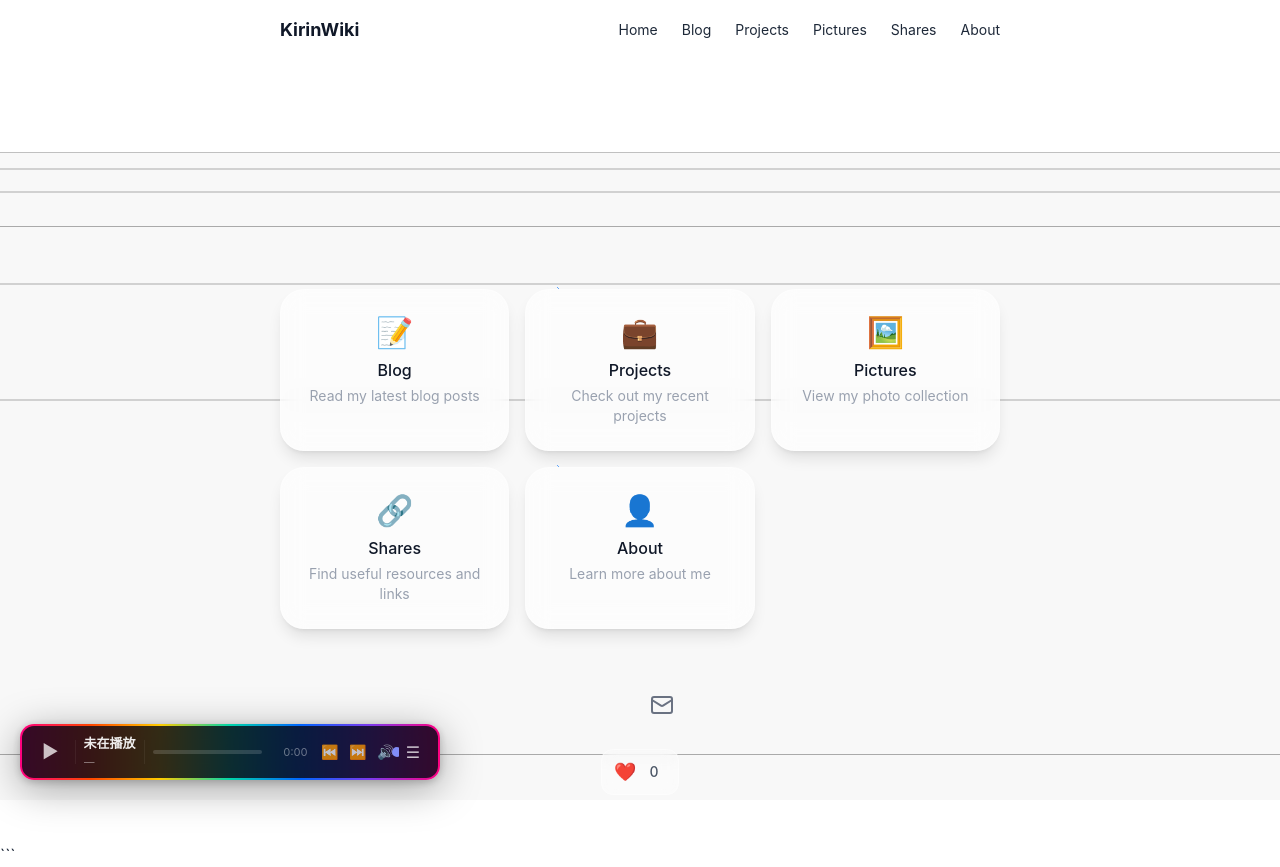
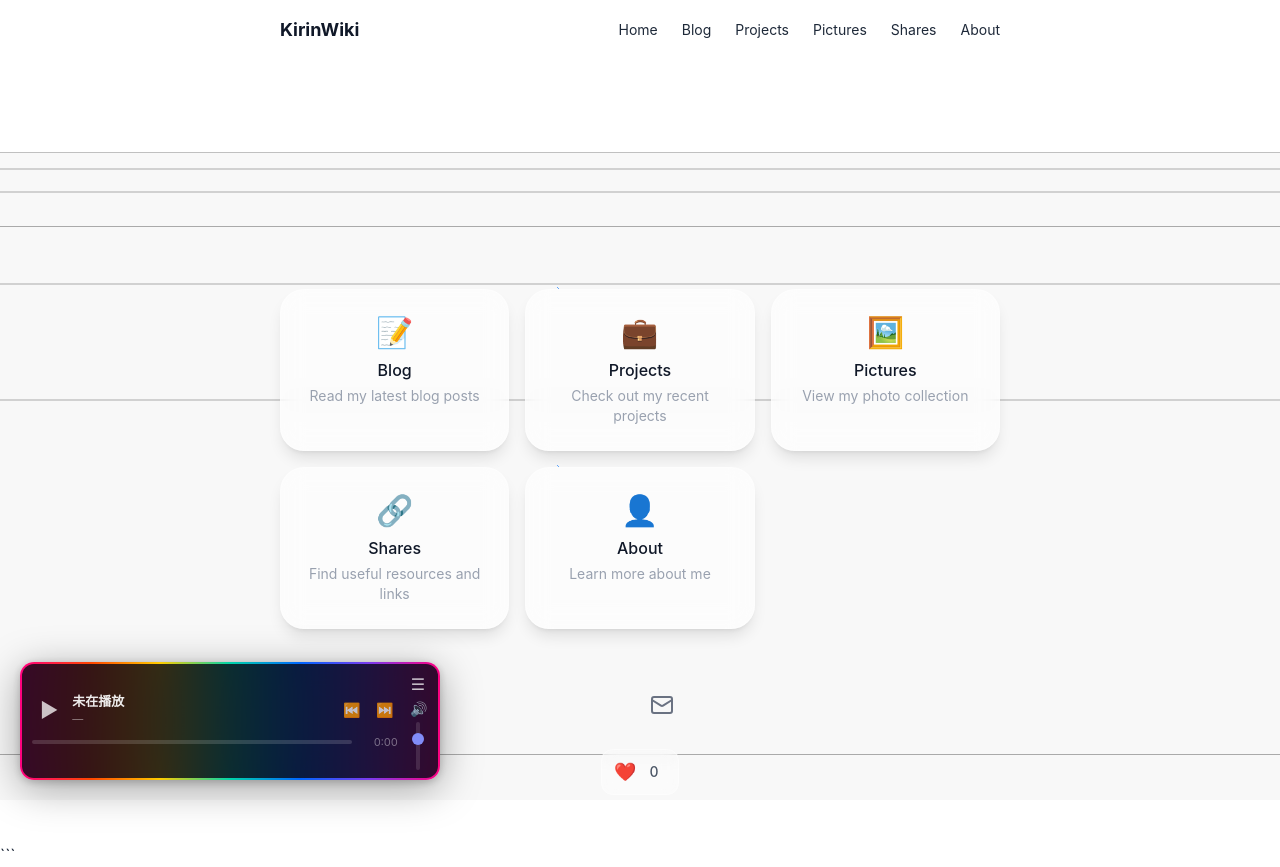
Before and after one commit to BoooSAMA/KirinWiki, an Astro site: page / in a window 1280 px wide. Built offline with nearby package versions, Linux system fonts and the light colour scheme; Astro itself is replaced by a stand-in of ours; no server answers; animation ran at ten frames a second.

Commit message:
feat: square bar layout, vertical volume slider

```diff
--- a/src/components/MusicPlayer.astro
+++ b/src/components/MusicPlayer.astro
@@ -15,34 +15,34 @@
     </div>
   </div>
 
-  <!-- 播放栏（带彩灯边框） -->
+  <!-- 播放栏（带彩灯边框，方形布局） -->
   <div id="player-bar">
     <div id="bar-border" class="bar-border"></div>
     <div class="bar-content">
+      <!-- 左半：主控制区 -->
+      <div class="bar-left">
+        <div class="bl-row">
           <button id="btn-play" class="ctrl-btn" title="播放/暂停">▶</button>
-
-      <div class="bar-divider"></div>
-
           <div class="bar-info">
             <div id="bar-title" class="bar-title">未在播放</div>
             <div id="bar-artist" class="bar-artist">—</div>
           </div>
-
-      <div class="bar-divider"></div>
-
-      <div class="bar-progress">
+          <button id="btn-prev" class="ctrl-btn sm" title="上一首">⏮</button>
+          <button id="btn-next" class="ctrl-btn sm" title="下一首">⏭</button>
+        </div>
+        <div class="bl-progress">
           <input type="range" id="bar-progress" min="0" max="1000" value="0" step="1">
           <span id="bar-time" class="bar-time">0:00</span>
         </div>
+      </div>
 
-      <div class="bar-controls">
-        <button id="btn-prev" class="ctrl-btn sm" title="上一首">⏮</button>
-        <button id="btn-next" class="ctrl-btn sm" title="下一首">⏭</button>
-        <span class="vol-wrap">
+      <!-- 右半：竖排音量 + 歌单 -->
+      <div class="bar-right">
+        <button id="btn-list" class="ctrl-btn" title="歌单">☰</button>
+        <div class="vol-vert">
           <button id="btn-vol" class="ctrl-btn sm" title="音量">🔊</button>
-          <input type="range" id="vol-slider" min="0" max="100" value="70" class="vol-slider">
-        </span>
-        <button id="btn-list" class="ctrl-btn" title="歌单">☰</button>
+          <input type="range" id="vol-slider" min="0" max="100" value="70" class="vol-slider-vert">
+        </div>
       </div>
     </div>
   </div>
@@ -158,7 +158,7 @@
 }
 .album-play:hover { color: #818cf8; background: rgba(129,140,248,0.12); }
 
-/* ─── 播放栏 ─── */
+/* ─── 播放栏（方形布局） ─── */
 #player-bar {
   position: relative;
   border-radius: 14px;
@@ -195,11 +195,28 @@
   backdrop-filter: blur(28px);
   -webkit-backdrop-filter: blur(28px);
   border-radius: 12px;
-  padding: 8px 12px;
+  padding: 8px 6px 8px 10px;
+  display: flex;
+  align-items: stretch;
+  gap: 6px;
+  z-index: 1;
+  min-height: 90px;
+}
+
+/* ─── 左半：主控制区 ─── */
+.bar-left {
+  flex: 1;
+  display: flex;
+  flex-direction: column;
+  justify-content: center;
+  gap: 6px;
+  min-width: 0;
+}
+
+.bl-row {
   display: flex;
   align-items: center;
-  gap: 8px;
-  z-index: 1;
+  gap: 6px;
 }
 
 /* ─── 控制按钮 ─── */
@@ -218,23 +235,14 @@
 .ctrl-btn:hover { background: rgba(255,255,255,0.08); color: #fff; }
 .ctrl-btn:active { transform: scale(0.92); }
 .ctrl-btn.sm { font-size: 14px; padding: 4px 5px; }
-#btn-play { font-size: 18px; padding: 4px 8px; }
-
-/* ─── 列分隔线 ─── */
-.bar-divider {
-  width: 1px;
-  height: 24px;
-  background: rgba(255,255,255,0.06);
-  flex-shrink: 0;
-}
+#btn-play { font-size: 20px; padding: 4px 8px; }
 
 /* ─── 歌曲信息 ─── */
 .bar-info {
-  flex-shrink: 1;
+  flex: 1;
   min-width: 0;
   overflow: hidden;
   white-space: nowrap;
-  max-width: 150px;
 }
 .bar-title {
   font-size: 13px;
@@ -250,19 +258,17 @@
   text-overflow: ellipsis;
 }
 
-/* ─── 进度条 ─── */
-.bar-progress {
-  flex: 1;
+/* ─── 进度行 ─── */
+.bl-progress {
   display: flex;
   align-items: center;
   gap: 6px;
-  min-width: 60px;
 }
 
 #bar-progress {
   -webkit-appearance: none;
   appearance: none;
-  width: 100%;
+  flex: 1;
   height: 4px;
   background: rgba(255,255,255,0.15);
   border-radius: 2px;
@@ -284,7 +290,6 @@
   transition: opacity 0.15s;
 }
 #bar-progress:hover::-webkit-slider-thumb { opacity: 1; }
-
 #bar-progress::-moz-range-thumb {
   width: 12px;
   height: 12px;
@@ -303,51 +308,54 @@
   text-align: right;
 }
 
-/* ─── 控制器组 ─── */
-.bar-controls {
+/* ─── 右半：竖排音量 + 歌单 ─── */
+.bar-right {
   display: flex;
+  flex-direction: column;
   align-items: center;
-  gap: 1px;
+  justify-content: flex-end;
+  gap: 2px;
   flex-shrink: 0;
+  width: 28px;
 }
 
-/* ─── 音量 ─── */
-.vol-wrap {
+.vol-vert {
   display: flex;
+  flex-direction: column;
   align-items: center;
-  gap: 0;
-  overflow: hidden;
-  transition: width 0.2s;
+  gap: 2px;
 }
-.vol-slider {
+
+/* 竖排音量滑块 */
+.vol-slider-vert {
   -webkit-appearance: none;
   appearance: none;
-  width: 0;
-  height: 4px;
-  background: rgba(255,255,255,0.15);
-  border-radius: 2px;
+  width: 4px;
+  height: 48px;
+  background: rgba(255,255,255,0.12);
+  border-radius: 3px;
   outline: none;
   cursor: pointer;
-  transition: width 0.2s;
+  writing-mode: vertical-lr;
+  direction: rtl;
 }
-.vol-slider::-webkit-slider-thumb {
+.vol-slider-vert::-webkit-slider-thumb {
   -webkit-appearance: none;
-  width: 10px;
-  height: 10px;
+  width: 12px;
+  height: 12px;
   border-radius: 50%;
   background: #818cf8;
   cursor: pointer;
   border: none;
 }
-.vol-slider::-moz-range-thumb {
-  width: 10px;
-  height: 10px;
+.vol-slider-vert::-moz-range-thumb {
+  width: 12px;
+  height: 12px;
   border-radius: 50%;
   background: #818cf8;
   cursor: pointer;
   border: none;
 }
-.vol-wrap:hover .vol-slider { width: 50px; margin-left: 4px; }
 </style>
 
 <script>
@@ -360,7 +368,7 @@
   const btnVol  = $('btn-vol');
   const btnList = $('btn-list');
   const progress = $('bar-progress');
-  const volSlider = $('vol-slider');
+  const volSlider = $('vol-slider-vert');
   const barTime  = $('bar-time');
   const barTitle = $('bar-title');
   const barArtist = $('bar-artist');
```
Lines whose indentation alone changed are shown as unchanged.
